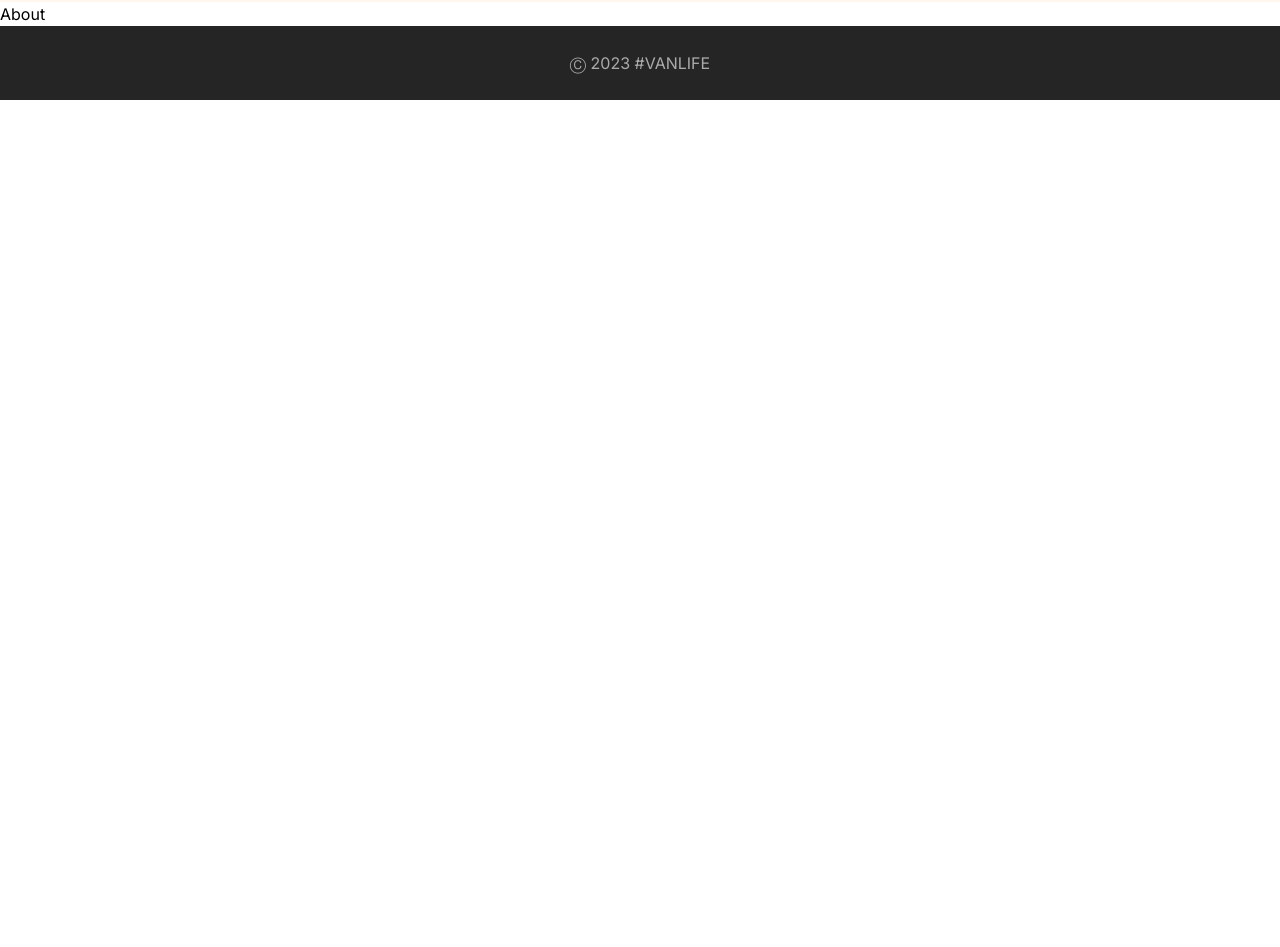
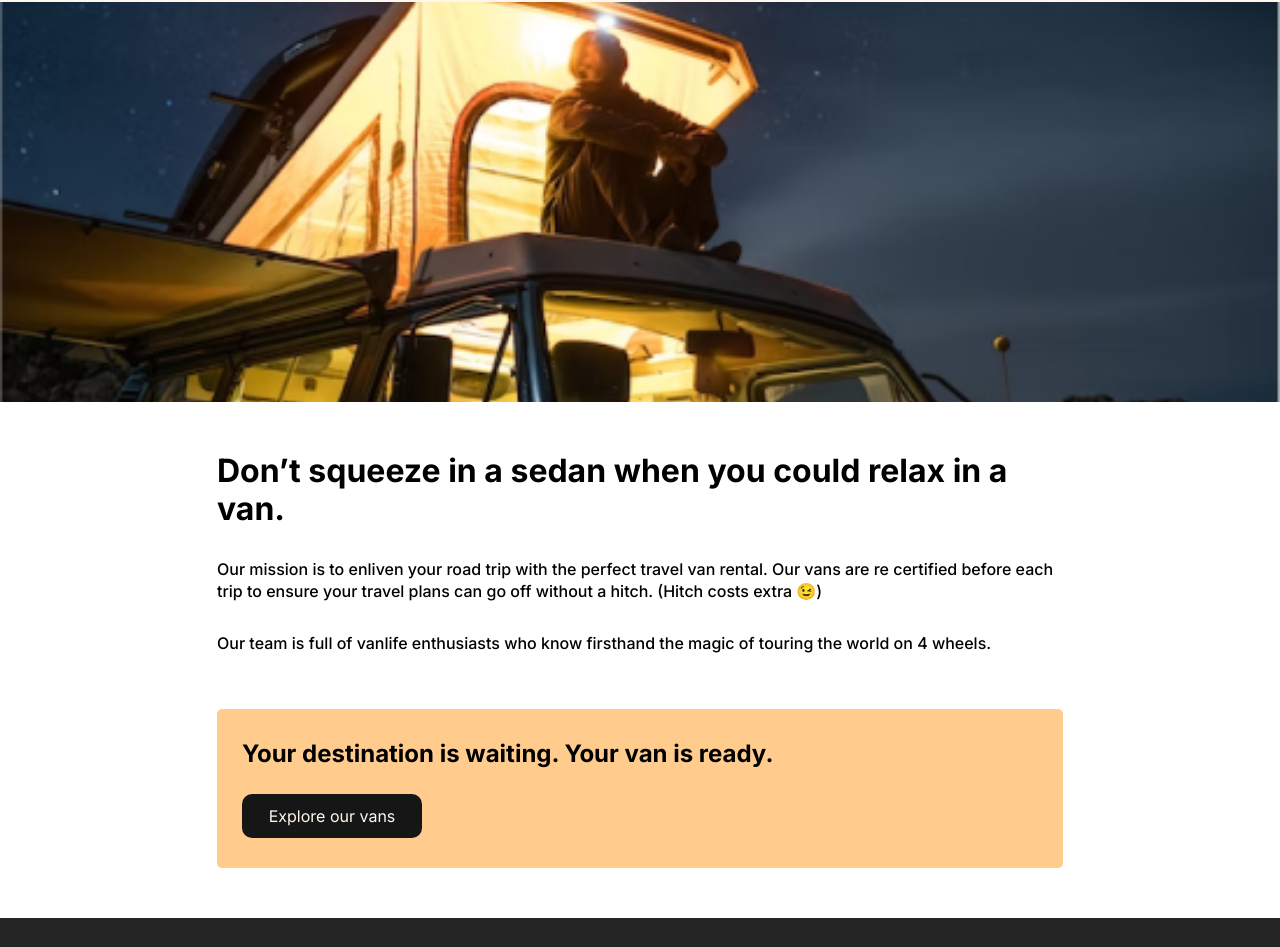
Before and after one commit to purohitdheeraj/react-vans-life, a React (Vite) app: page /about in a window 1280 px wide. Shown: the part 118-1065 px from the top of the page. Before the commit the page ends 800 px from the top, so only its background shows below. Built offline with nearby package versions, Linux system fonts and the light colour scheme.

Commit message:
Feat: about page ✅

```diff
--- a/src/App.css
+++ b/src/App.css
@@ -5,7 +5,7 @@
 	--LINK-COLOR-GRAY: #4d4d4d;
 	--FOOTER-BG-COLOR: #252525;
 	--FOOTER-COLOR: #aaaaaa;
-
+	--CTA-LT-ORANGE: #ffcc8d;
 	/* general color */
 	--BLACK: #000;
 	--WHITE: #fff;
@@ -146,6 +146,59 @@ body {
 	font-weight: 700;
 }
 
+/* About Page */
+
+.about-page {
+}
+
+.about-info {
+	padding: 5rem 2.5rem;
+	width: 70%;
+	margin: 0 auto;
+}
+
+.about-info h2 {
+	font-size: 3.2rem;
+	line-height: 3.8rem;
+	font-weight: 700;
+}
+
+.about-info p {
+	margin-top: 3rem;
+	line-height: 2.2rem;
+	font-weight: 500;
+}
+
+.banner {
+	height: 40rem;
+}
+
+.banner img {
+	width: 100%;
+	height: 100%;
+	object-fit: cover;
+	aspect-ratio: 1/1;
+}
+
+.cta-wrapper {
+	padding: 3rem 2.5rem;
+	background: var(--CTA-LT-ORANGE);
+	border-radius: 5px;
+	margin-top: 5.5rem;
+}
+
+.cta-wrapper h3 {
+	max-width: 54rem;
+	font-size: 2.4rem;
+	line-height: 3rem;
+	font-weight: 700;
+}
+
+.cta-wrapper .link-btn {
+	max-width: 18rem;
+	margin-top: 2.5rem;
+}
+
 /* Footer */
 .footer {
 	background: var(--FOOTER-BG-COLOR);
--- a/src/pages/About.jsx
+++ b/src/pages/About.jsx
@@ -1,9 +1,47 @@
-import React from 'react'
+import React from "react";
+import { Link } from "react-router-dom";
+import aboutBanner from "../assets/banner-about.png";
 
 const About = () => {
-  return (
-    <div>About</div>
-  )
-}
+	return (
+		<section className="about-page">
+			<div className="banner">
+				<img src={aboutBanner} alt="banner" />
+			</div>
 
-export default About
+			<div className="about-info">
+				<h2>
+					Don’t squeeze in a sedan when you could relax in a
+					van.
+				</h2>
+				<p>
+					Our mission is to enliven your road trip with the
+					perfect travel van rental. Our vans are re
+					certified before each trip to ensure your travel
+					plans can go off without a hitch. (Hitch costs
+					extra 😉)
+				</p>
+				<p>
+					Our team is full of vanlife enthusiasts who know
+					firsthand the magic of touring the world on 4
+					wheels.
+				</p>
+				<article className="cta-wrapper">
+					<h3>
+						Your destination is waiting.
+            Your van is ready.
+					</h3>
+					<Link
+						to="/vans"
+						relative="path"
+						className="link-btn"
+					>
+						Explore our vans
+					</Link>
+				</article>
+			</div>
+		</section>
+	);
+};
+
+export default About;
```
Also changed, not shown: src/assets/banner-about.png (added), 1 other file (tests, documents, lock files or other folders).
